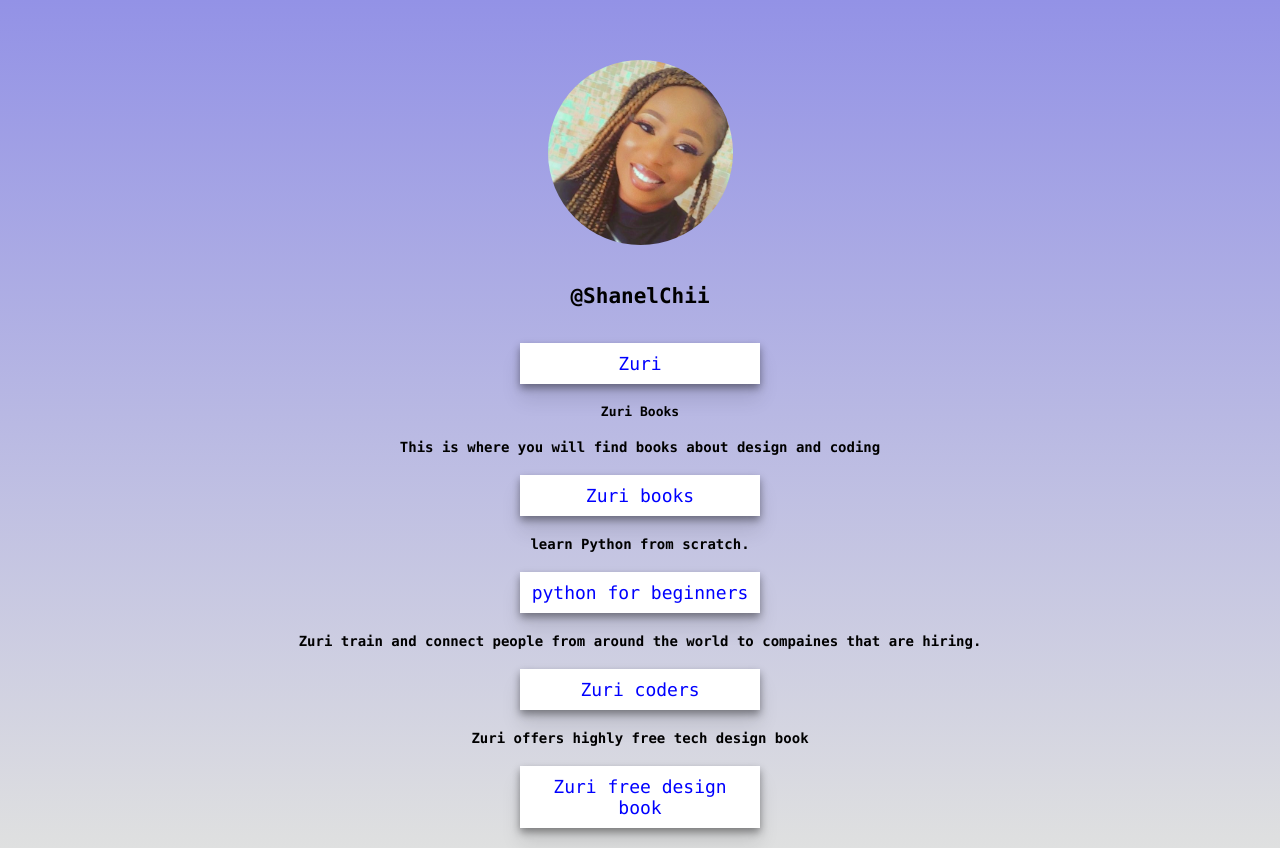
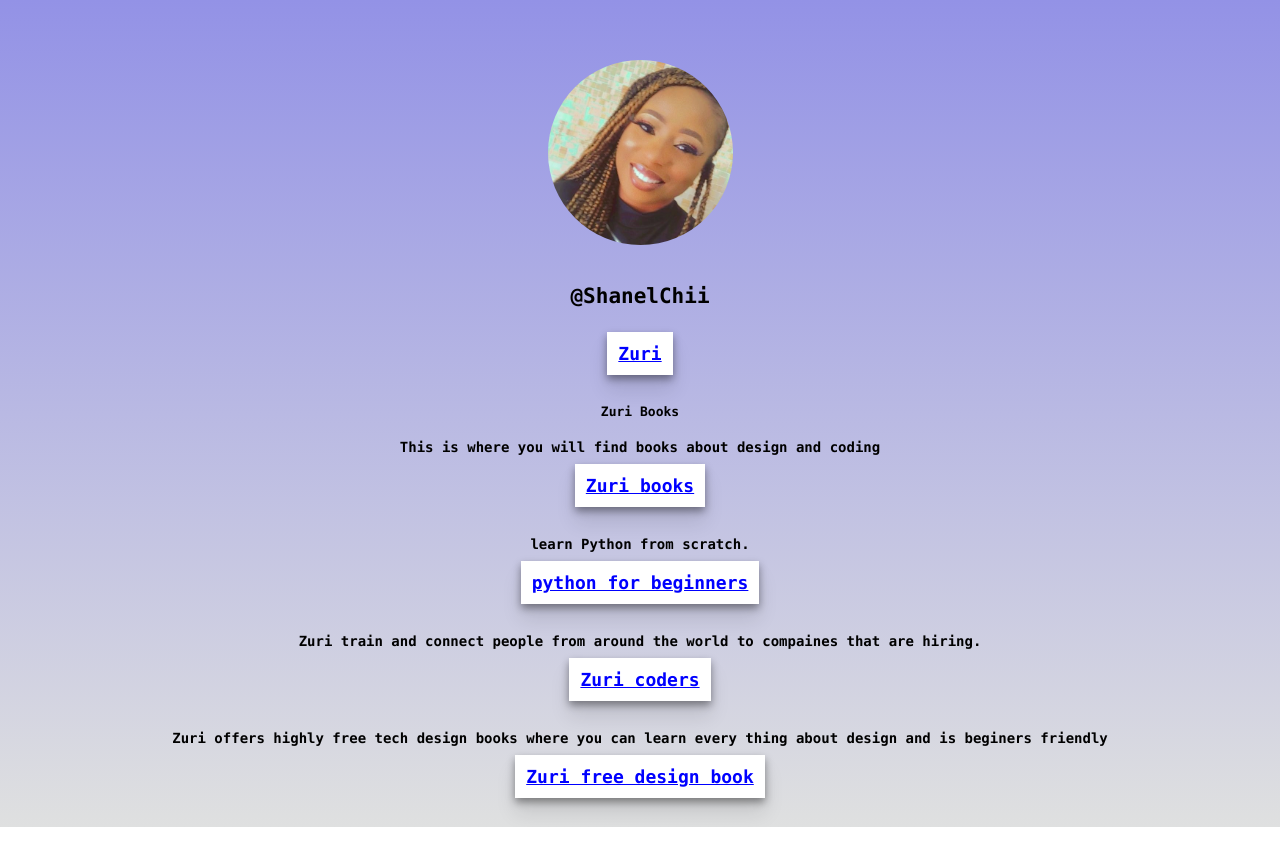
Before and after one commit to shannychi/my-linktree, a React (Create React App) app: page / in a window 1280 px wide. After the commit the page ends 827 px from the top, so only its background shows below. Built offline with nearby package versions, Linux system fonts and the light colour scheme.

Commit message:
made some changes

```diff
--- a/src/App.js
+++ b/src/App.js
@@ -56,7 +56,7 @@
 <LinkButton
       name= "Zuri free design book"
       link="https://training.zuri.team/"
-      text="Zuri offers highly free tech design book"
+      text="Zuri offers highly free tech design books where you can learn every thing about design and is beginers friendly"
       id="book__design"
       />
     </div>
--- a/src/component/LinkButton.js
+++ b/src/component/LinkButton.js
@@ -14,7 +14,8 @@
     const myStyles = ({
 
         myMargin: {
-            marginBottom: "20px"
+            marginBottom: "40px",
+
         },
 
         btnText: {
@@ -25,16 +26,20 @@
 
         },
         btn: {
+
             boxShadow: "0 4px 8px 0 rgba(0, 0, 0, 0.4), 0 15px 20px 0 rgba(0, 0, 0, 0.1)",
             fontFamily: "Monaco",
-            width: "15rem",
-            padding: "10px 10px",
+            width: "115px",
+            padding: "10px",
             fontSize:"18px",
             cursor: "pointer",
-            backgroundColor: "#fff",
-            border: "none",
+            backgroundColor: "white",
+            border: "1px solid white",
             borderRaduis: "5px",
-            color: "blue"
+            color: "blue",
+            linkHeight: "25px",
+            fontWeight:"bold",
+            textAlign: "center"
 
         },
 
@@ -53,8 +58,8 @@
         <div style={myStyles.myMargin}>
             <h3 style={myStyles.btnText}>{title}</h3>
             <h1 style={myStyles.text}>{text}</h1>
-            <a  href={link}>
-            <button style={myStyles.btn} ref_id={ref_id} id={id} class="btn btn-danger btn-lg btn-block" target="blank" type="submit">{name}</button>
+            <a  href={link} ref_id={ref_id} class="btn btn-danger btn-lg btn-block"  id={id} target="blank" type="submit"  style={myStyles.btn}>
+            {name}
             </a>
         </div>
     )
```
